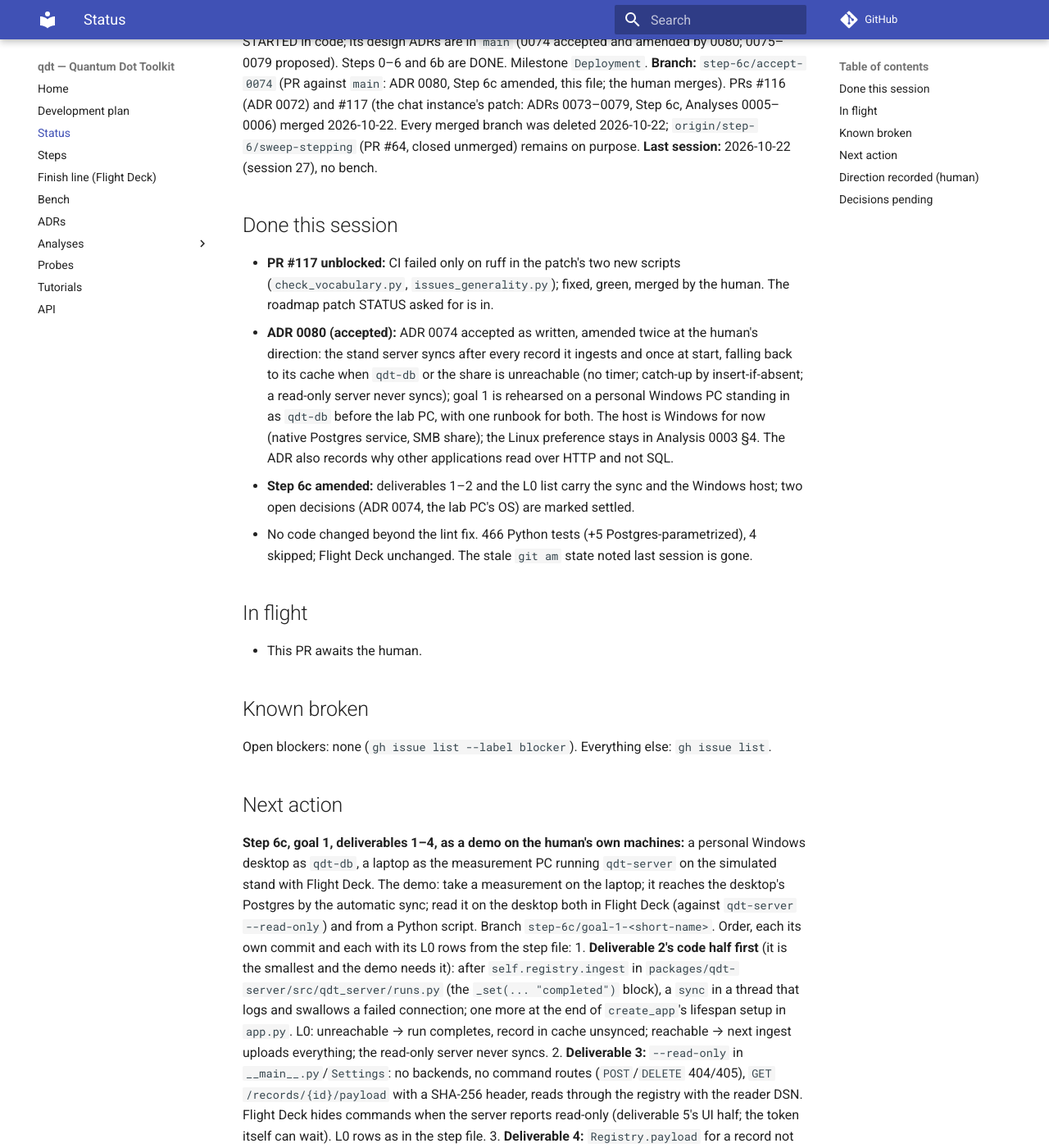
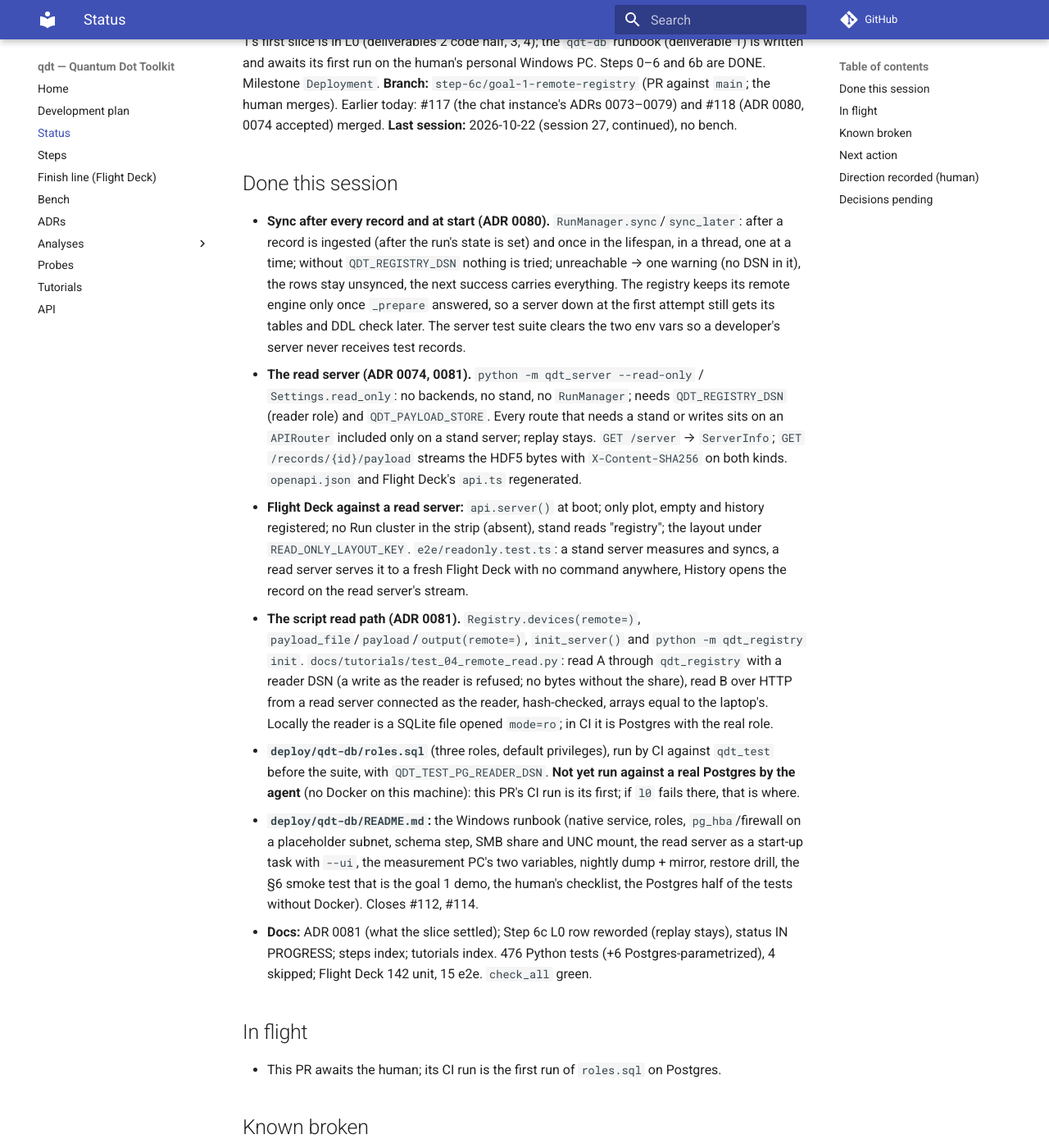
Before and after one commit to CowboyQuantum/qdt, an MkDocs documentation site: the page built from docs/STATUS.md, in a window 1280 px wide and 1400 px high, scrolled down 260 px. Shown: the whole window at 82% size. Built offline with MkDocs 1.6.1 and Material for MkDocs 9.7.7, drawn with Linux system fonts in a browser that asks for light colours; comment, search, counter and statistics services are not loaded; some of the changed text lies outside the part shown.

Commit message:
docs: ADR 0081 (what goal 1's first slice settled); Step 6c IN PROGRESS, L0 row reworded; STATUS for session 27
Co-Authored-By: Claude Fable 5.1 <noreply@anthropic.com>

```diff
--- a/docs/STATUS.md
+++ b/docs/STATUS.md
@@ -4,61 +4,60 @@
 > A fresh session must be able to continue from this file alone.
 > The backlog is not here: it is GitHub issues and milestones (ADR 0071).
 
-**Current step:** **6c — Lab deployment** (`docs/steps/06c-lab-deployment.md`, ADR 0073), NOT STARTED in
-code; its design ADRs are in `main` (0074 accepted and amended by 0080; 0075–0079 proposed). Steps 0–6 and
-6b are DONE. Milestone `Deployment`.
-**Branch:** `step-6c/accept-0074` (PR against `main`: ADR 0080, Step 6c amended, this file; the human merges).
-PRs #116 (ADR 0072) and #117 (the chat instance's patch: ADRs 0073–0079, Step 6c, Analyses 0005–0006)
-merged 2026-10-22. Every merged branch was deleted 2026-10-22; `origin/step-6/sweep-stepping` (PR #64,
-closed unmerged) remains on purpose.
-**Last session:** 2026-10-22 (session 27), no bench.
+**Current step:** **6c — Lab deployment** (`docs/steps/06c-lab-deployment.md`), IN PROGRESS: goal 1's first
+slice is in L0 (deliverables 2 code half, 3, 4); the `qdt-db` runbook (deliverable 1) is written and awaits
+its first run on the human's personal Windows PC. Steps 0–6 and 6b are DONE. Milestone `Deployment`.
+**Branch:** `step-6c/goal-1-remote-registry` (PR against `main`; the human merges). Earlier today: #117
+(the chat instance's ADRs 0073–0079) and #118 (ADR 0080, 0074 accepted) merged.
+**Last session:** 2026-10-22 (session 27, continued), no bench.
 
 ## Done this session
-- **PR #117 unblocked:** CI failed only on ruff in the patch's two new scripts (`check_vocabulary.py`,
-  `issues_generality.py`); fixed, green, merged by the human. The roadmap patch STATUS asked for is in.
-- **ADR 0080 (accepted):** ADR 0074 accepted as written, amended twice at the human's direction: the stand
-  server syncs after every record it ingests and once at start, falling back to its cache when `qdt-db` or
-  the share is unreachable (no timer; catch-up by insert-if-absent; a read-only server never syncs); goal 1
-  is rehearsed on a personal Windows PC standing in as `qdt-db` before the lab PC, with one runbook for both.
-  The host is Windows for now (native Postgres service, SMB share); the Linux preference stays in Analysis
-  0003 §4. The ADR also records why other applications read over HTTP and not SQL.
-- **Step 6c amended:** deliverables 1–2 and the L0 list carry the sync and the Windows host; two open
-  decisions (ADR 0074, the lab PC's OS) are marked settled.
-- No code changed beyond the lint fix. 466 Python tests (+5 Postgres-parametrized), 4 skipped; Flight Deck
-  unchanged. The stale `git am` state noted last session is gone.
+- **Sync after every record and at start (ADR 0080).** `RunManager.sync`/`sync_later`: after a record is
+  ingested (after the run's state is set) and once in the lifespan, in a thread, one at a time; without
+  `QDT_REGISTRY_DSN` nothing is tried; unreachable → one warning (no DSN in it), the rows stay unsynced,
+  the next success carries everything. The registry keeps its remote engine only once `_prepare` answered,
+  so a server down at the first attempt still gets its tables and DDL check later. The server test suite
+  clears the two env vars so a developer's server never receives test records.
+- **The read server (ADR 0074, 0081).** `python -m qdt_server --read-only` / `Settings.read_only`: no
+  backends, no stand, no `RunManager`; needs `QDT_REGISTRY_DSN` (reader role) and `QDT_PAYLOAD_STORE`.
+  Every route that needs a stand or writes sits on an `APIRouter` included only on a stand server; replay
+  stays. `GET /server` → `ServerInfo`; `GET /records/{id}/payload` streams the HDF5 bytes with
+  `X-Content-SHA256` on both kinds. `openapi.json` and Flight Deck's `api.ts` regenerated.
+- **Flight Deck against a read server:** `api.server()` at boot; only plot, empty and history registered;
+  no Run cluster in the strip (absent), stand reads "registry"; the layout under `READ_ONLY_LAYOUT_KEY`.
+  `e2e/readonly.test.ts`: a stand server measures and syncs, a read server serves it to a fresh Flight Deck
+  with no command anywhere, History opens the record on the read server's stream.
+- **The script read path (ADR 0081).** `Registry.devices(remote=)`, `payload_file`/`payload`/`output(remote=)`,
+  `init_server()` and `python -m qdt_registry init`. `docs/tutorials/test_04_remote_read.py`: read A through
+  `qdt_registry` with a reader DSN (a write as the reader is refused; no bytes without the share), read B
+  over HTTP from a read server connected as the reader, hash-checked, arrays equal to the laptop's.
+  Locally the reader is a SQLite file opened `mode=ro`; in CI it is Postgres with the real role.
+- **`deploy/qdt-db/roles.sql`** (three roles, default privileges), run by CI against `qdt_test` before the
+  suite, with `QDT_TEST_PG_READER_DSN`. **Not yet run against a real Postgres by the agent** (no Docker on
+  this machine): this PR's CI run is its first; if `l0` fails there, that is where.
+- **`deploy/qdt-db/README.md`:** the Windows runbook (native service, roles, `pg_hba`/firewall on a
+  placeholder subnet, schema step, SMB share and UNC mount, the read server as a start-up task with `--ui`,
+  the measurement PC's two variables, nightly dump + mirror, restore drill, the §6 smoke test that is the
+  goal 1 demo, the human's checklist, the Postgres half of the tests without Docker). Closes #112, #114.
+- **Docs:** ADR 0081 (what the slice settled); Step 6c L0 row reworded (replay stays), status IN PROGRESS;
+  steps index; tutorials index. 476 Python tests (+6 Postgres-parametrized), 4 skipped; Flight Deck 142
+  unit, 15 e2e. `check_all` green.
 
 ## In flight
-- This PR awaits the human.
+- This PR awaits the human; its CI run is the first run of `roles.sql` on Postgres.
 
 ## Known broken
 Open blockers: none (`gh issue list --label blocker`). Everything else: `gh issue list`.
 
 ## Next action
-**Step 6c, goal 1, deliverables 1–4, as a demo on the human's own machines:** a personal Windows desktop
-as `qdt-db`, a laptop as the measurement PC running `qdt-server` on the simulated stand with Flight Deck.
-The demo: take a measurement on the laptop; it reaches the desktop's Postgres by the automatic sync; read it
-on the desktop both in Flight Deck (against `qdt-server --read-only`) and from a Python script. Branch
-`step-6c/goal-1-<short-name>`. Order, each its own commit and each with its L0 rows from the step file:
-1. **Deliverable 2's code half first** (it is the smallest and the demo needs it): after
-   `self.registry.ingest` in `packages/qdt-server/src/qdt_server/runs.py` (the `_set(... "completed")`
-   block), a `sync` in a thread that logs and swallows a failed connection; one more at the end of
-   `create_app`'s lifespan setup in `app.py`. L0: unreachable → run completes, record in cache unsynced;
-   reachable → next ingest uploads everything; the read-only server never syncs.
-2. **Deliverable 3:** `--read-only` in `__main__.py`/`Settings`: no backends, no command routes
-   (`POST`/`DELETE` 404/405), `GET /records/{id}/payload` with a SHA-256 header, reads through the registry
-   with the reader DSN. Flight Deck hides commands when the server reports read-only (deliverable 5's UI
-   half; the token itself can wait). L0 rows as in the step file.
-3. **Deliverable 4:** `Registry.payload` for a record not in the local store (reader mode: fetch over HTTP
-   from the read server, or read the share); `docs/tutorials/test_04_remote_read.py` against an ephemeral
-   Postgres with the reader role, failing to write. Closes #112 on the way if a documented local Postgres
-   without Docker falls out of it (deliverable 14).
-4. **Deliverable 1:** `deploy/qdt-db/README.md` — the Windows runbook from Analysis 0003 §8: native Postgres
-   service, database `qdt`, roles `qdt_admin`/`qdt_writer`/`qdt_reader`, `pg_hba` and firewall scoped to a
-   placeholder subnet, the SMB share for `QDT_PAYLOAD_STORE`, nightly dump, restore drill, the smoke test
-   (write on the laptop, read on the desktop). Placeholder names only (rule 7). The human runs it on the
-   desktop; what the agent cannot verify from the laptop is listed as the human's checklist.
-Then the human runs the demo; every step that needed a workaround becomes an issue on `Deployment`.
-Not in scope for this demo: the command token (deliverable 5), the IT ask (6), goals 2–4.
+**Human (the demo, deliverable 1 and 2's share):** run `deploy/qdt-db/README.md` §1–§3 on the personal PC
+and §4 on the laptop, then the §6 smoke test: a sweep on the laptop's Flight Deck, the record in the
+desktop's Flight Deck (no Run button) and in a script (tutorial 04's pattern). Every step that needs a
+workaround becomes an issue on `Deployment` (`found-by-human` is fine; label it `blocker` if it stops the
+demo). Tick §7's checklist. **Agent, next session:** blockers from the demo first; otherwise deliverable 5
+(the command token: a stand server bound off loopback refuses `POST`/`DELETE` without a bearer token from
+its token file; loopback exempt; Flight Deck sends the token it was given), with the step file's L0 rows.
+Branch `step-6c/<short-name>`.
 
 ## Direction recorded (human)
 - **2026-10-22 (session 27):** the next focus is "set up the measurement database backend on my desktop PC
@@ -70,16 +69,13 @@ Not in scope for this demo: the command token (deliverable 5), the IT ask (6), g
   sync — please add a sync attempt after every measurement, and if the database PC is not reachable
   default to the local cache." "Both my personal PC and the lab PC are Windows, for now. We can keep the
   desire to have the lab be a Linux box with documented reasons, but for now it's Windows."
-- **2026-10-22 (chat instance, via PR #117):** ADRs 0078 (boundaries: clients over HTTP in their own repos,
-  libraries inside qdt, nothing extracted now) and 0079 (general electronic test with a spin-qubit layer)
+- **2026-10-22 (chat instance, via PR #117):** ADRs 0078 (boundaries) and 0079 (general electronic test)
   proposed; Analyses 0005–0006 with the human's answers.
-- **2026-10-19 (session 26):** ADR 0071 (work traces to the plan; findings become issues), ADR 0072 (no
-  outside approval gate), ADR 0073 (deployment is Step 6c) and the four deployment goals; the verbatim
-  record is in `git show 5f2dd72:docs/STATUS.md`, § Direction recorded.
+- **2026-10-19 (session 26):** ADR 0071, 0072, 0073 and the four deployment goals; the verbatim record is in
+  `git show 5f2dd72:docs/STATUS.md`, § Direction recorded.
 - Earlier direction (sessions ≤ 25): `git show b94193f:docs/STATUS.md`, § Direction recorded.
 
 ## Decisions pending
 All are `decision` issues (`gh issue list --label decision`), plus Step 6c's remaining open decisions:
-ADR 0075 (before deliverables 7–8), ADR 0077 (before 9–10), the LAN probe range (with deliverable 6), and
-how the script read path fetches payload bytes (HTTP from the read server, or the share; decided in
-deliverable 4 with a line in its ADR or tutorial).
+ADR 0075 (before deliverables 7–8), ADR 0077 (before 9–10), the LAN probe range (with deliverable 6).
+How a script gets payload bytes is settled: HTTP from the read server (ADR 0081).
--- a/docs/adr/README.md
+++ b/docs/adr/README.md
@@ -84,3 +84,4 @@ Immutable once merged (except a `Superseded by` status line). New decision = new
 | 0078 | Boundaries: clients of the lab (autopilot, Flight Deck) live in their own repos over HTTP; the instrument layer and physics core stay inside qdt behind enforced seams; nothing extracted now; Flight Deck extraction waits for Step 6c | Proposed |
 | 0079 | qdt is a general electronic test toolkit with a spin-qubit layer on top: a vocabulary ratchet over the general packages, Quantity/DType widened additively, a generic TraceSense protocol, a standing second-domain suite (IV, FFT, S-parameters), Flight Deck categories from stand data | Proposed |
 | 0080 | ADR 0074 accepted and amended: the stand server syncs after every record and once at start, falling back to its cache when `qdt-db` or the share is unreachable (no timer, catch-up by insert-if-absent; a read-only server never syncs); goal 1 rehearsed on a personal Windows PC as `qdt-db` with the lab PC's runbook; the host is Windows for now (native Postgres service, SMB share), the Linux preference kept in Analysis 0003 §4; records why other applications read over HTTP, not SQL | Accepted (amends 0074) |
+| 0081 | What goal 1's first slice settled: replay stays on the read server (every route that needs a stand or writes is absent, on one router); `GET /server` → `ServerInfo` tells Flight Deck the kind; scripts take payload bytes over HTTP with `X-Content-SHA256`, never from the share; the read server connects as `qdt_reader`; `deploy/qdt-db/roles.sql` + `python -m qdt_registry init` are the schema step, run by CI too; a read-only SQLite file is the reader's stand-in in L0 | Accepted (refines 0074, 0080) |
--- a/docs/steps/06c-lab-deployment.md
+++ b/docs/steps/06c-lab-deployment.md
@@ -72,8 +72,11 @@ Frozen at exit with an ADR.
     stand through the hub is an L2 demonstration, routing to a fridge is L3.
 
 ## L0 tests (CI)
-- `--read-only`: no command route exists (every `POST`/`DELETE` is 404/405); payload GET returns the bytes
-  and a matching SHA-256.
+- `--read-only`: no command route exists — every route that needs a stand or writes is absent (404/405:
+  `/stand`, `/levels*`, `/sweeps/compile`, `/runs*`, `POST /records/{id}/results`, `/nodes`, `/tuneups*`)
+  and the server's OpenAPI document omits them; `POST /stream/replay` stays, it commands nothing
+  (ADR 0074 lists replay among what the read server serves; ADR 0081); `GET /server` says which kind
+  answered; payload GET returns the bytes and a matching SHA-256; the read server never syncs.
 - Token: a non-loopback request without a token is refused, with a token accepted; loopback exempt.
 - Script read path: the tutorial reads a record and its payload from an ephemeral Postgres with the reader
   role and fails to write.
@@ -155,4 +158,8 @@ Each closes by an ADR or by the human's decision recorded on its issue.
 - A local Postgres test run without Docker (#112): deliverable 14.
 
 ## Status
-NOT STARTED
+IN PROGRESS (session 27, 2026-10-22). Goal 1 in L0: deliverable 2's code half (sync after every record and at
+start), 3 (`--read-only`, `GET /server`, payload GET, Flight Deck without commands, e2e), 4 (reader DSN,
+`init`, tutorial 04; payload bytes over HTTP — ADR 0081). Deliverable 1 is written (`deploy/qdt-db/README.md`,
+`roles.sql`) and awaits its first run on the human's personal PC; deliverable 2's share and the L1 rows R-1
+… R-3 wait for that machine. Deliverables 5–16 not started.
--- a/docs/steps/README.md
+++ b/docs/steps/README.md
@@ -13,6 +13,6 @@ One file per roadmap step, fixed headings. `STATUS.md` points at the current one
 | 5 | [Instrument drivers (the last mile)](05-instrument-drivers-last-mile.md) | DONE (ADR 0040–0047) |
 | 6 | [Closed-loop tuning](06-closed-loop-tuning.md) | DONE (ADR 0048–0050, 0052, 0053; L3 confirmation deferred to the first fridge session) |
 | 6b | [Flight Deck workspace](06b-flightdeck-workspace.md) | DONE (ADR 0054–0059) |
-| 6c | [Lab deployment](06c-lab-deployment.md) | NOT STARTED (ADR 0073; milestone `Deployment`) |
+| 6c | [Lab deployment](06c-lab-deployment.md) | IN PROGRESS — goal 1 in L0, runbook written (ADR 0073, 0080, 0081; milestone `Deployment`) |
 | 7 | [Other sources onto the substrate](07-other-sources.md) | NOT STARTED |
 | 8 | [Frameworks extraction](08-frameworks.md) | NOT STARTED |
```
Also changed, not shown: docs/adr/0081-what-goal-1s-first-slice-settled.md (added, +63 -0 lines).
